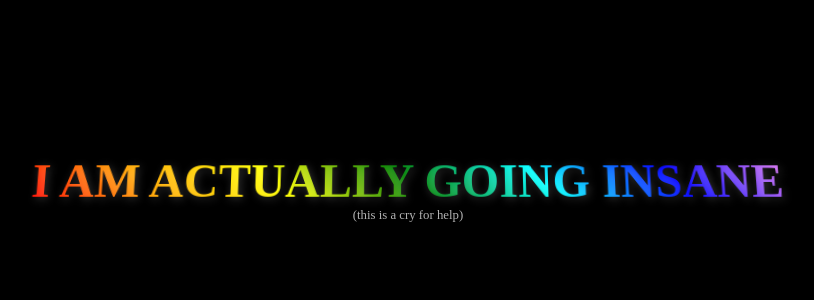
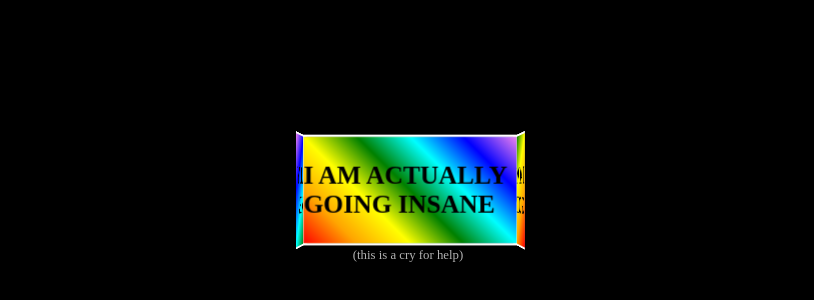
Before and after one commit to Opiah8000LP/ergmfd, a plain HTML site: page index.html in a window 1280 px wide. Shown: the part 220-520 px from the top of the page, without its empty margins (232-1046 px from the left). Drawn offline with Linux system fonts and the light colour scheme.

Commit message:
Update index.html

```diff
--- a/index.html
+++ b/index.html
@@ -13,46 +13,68 @@
             background-color: black;
             overflow: hidden;
         }
-        .container {
-            position: relative;
-            text-align: center;
-            user-select: none;
+        .scene {
+            width: 200px;
+            height: 100px;
             perspective: 800px;
         }
-        .text {
-            font-size: 3rem;
+        .cube {
+            width: 100%;
+            height: 100%;
+            position: relative;
+            transform-style: preserve-3d;
+            animation: spin 5s linear infinite;
+        }
+        .face {
+            position: absolute;
+            width: 200px;
+            height: 100px;
+            background: linear-gradient(45deg, red, orange, yellow, green, cyan, blue, violet);
+            display: flex;
+            align-items: center;
+            justify-content: center;
+            font-size: 1.5rem;
             font-weight: bold;
-            text-transform: uppercase;
-            animation: spin 5s linear infinite;
-            background-image: linear-gradient(45deg, red, orange, yellow, green, cyan, blue, violet);
-            -webkit-background-clip: text;
-            color: transparent;
-            text-shadow: 2px 2px 10px rgba(255, 255, 255, 0.2);
-            transform-style: preserve-3d;
+            color: black;
+            border: 2px solid white;
         }
+        .front  { transform: translateZ(50px); }
+        .back   { transform: rotateY(180deg) translateZ(50px); }
+        .right  { transform: rotateY(90deg) translateZ(100px); }
+        .left   { transform: rotateY(-90deg) translateZ(100px); }
+        .top    { transform: rotateX(90deg) translateZ(50px); }
+        .bottom { transform: rotateX(-90deg) translateZ(50px); }
         .subtext {
             font-size: 0.8rem;
             color: white;
             opacity: 0.7;
-            user-select: none;
+            text-align: center;
+            margin-top: 10px;
         }
         @keyframes spin {
-            from { transform: rotateY(0deg) rotateX(10deg); }
-            to { transform: rotateY(360deg) rotateX(10deg); }
+            from { transform: rotateY(0deg) rotateX(0deg); }
+            to { transform: rotateY(360deg) rotateX(360deg); }
         }
     </style>
 </head>
 <body>
-    <div class="container" onclick="speedUp()">
-        <div class="text" id="crazyText">I AM ACTUALLY GOING INSANE</div>
+    <div class="scene" onclick="speedUp()">
+        <div class="cube" id="crazyCube">
+            <div class="face front">I AM ACTUALLY GOING INSANE</div>
+            <div class="face back">I AM ACTUALLY GOING INSANE</div>
+            <div class="face right">I AM ACTUALLY GOING INSANE</div>
+            <div class="face left">I AM ACTUALLY GOING INSANE</div>
+            <div class="face top">I AM ACTUALLY GOING INSANE</div>
+            <div class="face bottom">I AM ACTUALLY GOING INSANE</div>
+        </div>
         <div class="subtext">(this is a cry for help)</div>
     </div>
 
     <script>
         let speed = 5;
         function speedUp() {
-            speed = Math.max(0.5, speed - 0.5);
-            document.querySelector('.text').style.animation = `spin ${speed}s linear infinite`;
+            speed = Math.max(0.1, speed - 0.2);
+            document.querySelector('.cube').style.animation = `spin ${speed}s linear infinite`;
         }
     </script>
 </body>
```
